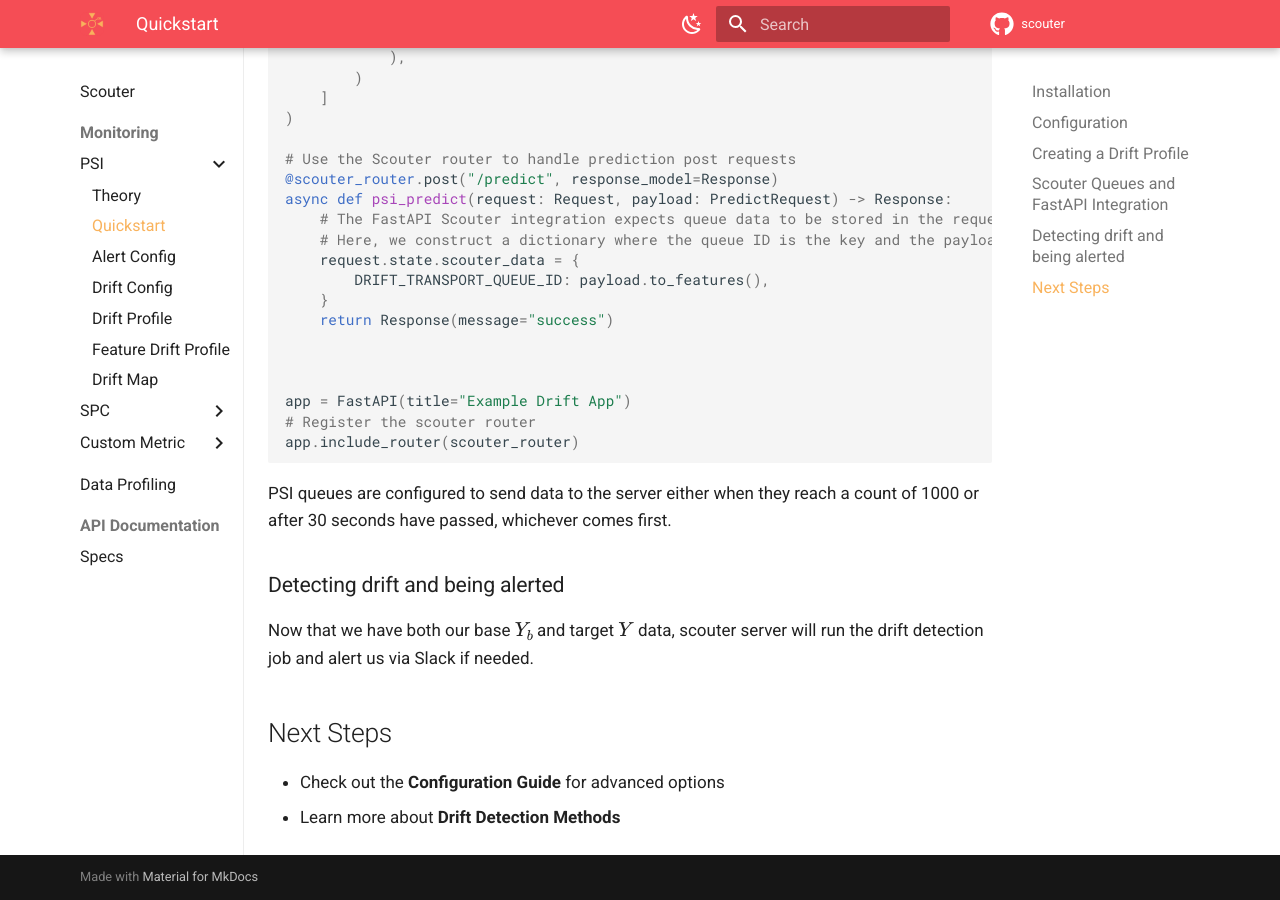
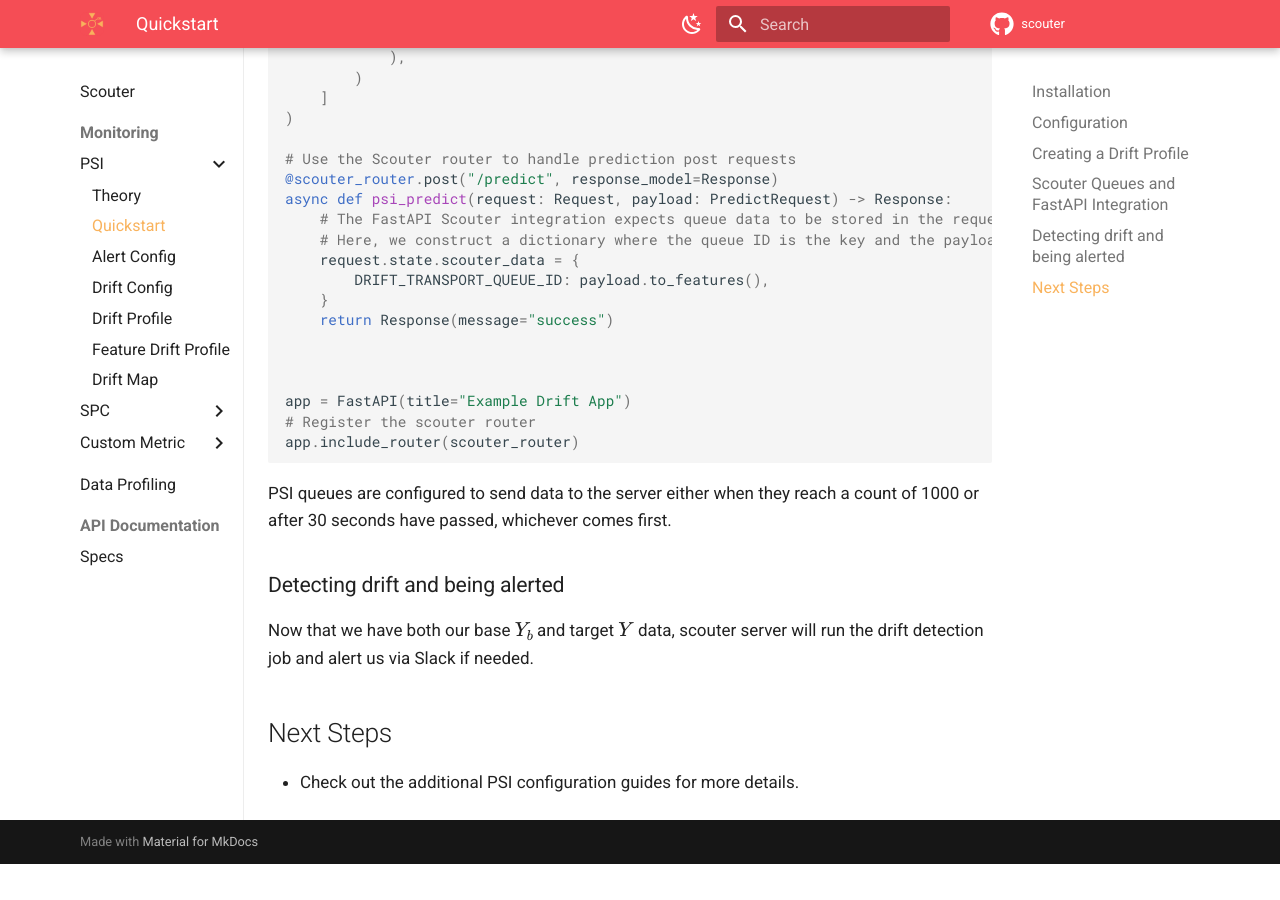
Before and after one commit to demml/scouter, an MkDocs documentation site: the page built from py-scouter/docs/docs/monitoring/psi/quickstart.md, in a window 1280 px wide and 900 px high, scrolled down 3054 px. Built offline with MkDocs 1.6.1 and Material for MkDocs 9.7.7, drawn with Linux system fonts in a browser that asks for light colours; comment, search, counter and statistics services are not loaded; after the commit the page ends 3918 px from its top, so only the background shows below that.

Commit message:
fix lints

```diff
--- a/py-scouter/docs/docs/monitoring/psi/quickstart.md
+++ b/py-scouter/docs/docs/monitoring/psi/quickstart.md
@@ -154,5 +154,4 @@ Now that we have both our base $Y_{b}$ and target $Y$ data, scouter server will
 
 ## Next Steps
 
-- Check out the **Configuration Guide** for advanced options
-- Learn more about **Drift Detection Methods**
+- Check out the additional PSI configuration guides for more details.
```
Also changed, not shown: 1 other file.
